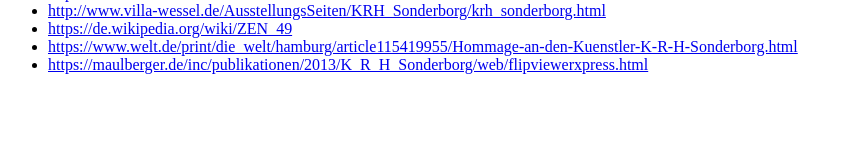
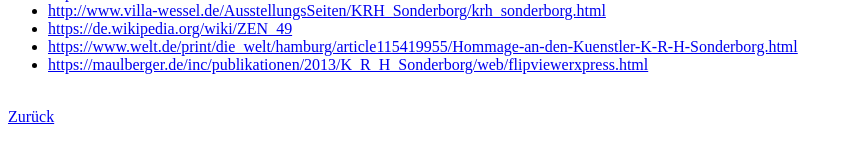
Before and after one commit to aarondoet/aarondoet.github.io, a Jekyll site: the page krh/quellen.html, which Jekyll copies as it is, in a window 1280 px wide. Shown: the part 168-331 px from the top of the page, without its empty margins (0-853 px from the left). Built offline with Jekyll 4.4.1, drawn with Linux system fonts in a browser that asks for light colours.

Commit message:
Update quellen.html

```diff
--- a/krh/quellen.html
+++ b/krh/quellen.html
@@ -1,5 +1,5 @@
 <style>
-    a:after {
+    li a:after {
         content: attr(href);
     }
 </style>
@@ -18,3 +18,5 @@
     <li><a href="https://www.welt.de/print/die_welt/hamburg/article115419955/Hommage-an-den-Kuenstler-K-R-H-Sonderborg.html"></a></li>
     <li><a href="https://maulberger.de/inc/publikationen/2013/K_R_H_Sonderborg/web/flipviewerxpress.html"></a></li>
 </ul>
+<br>
+<a href="index.html">Zurück</a>
```
